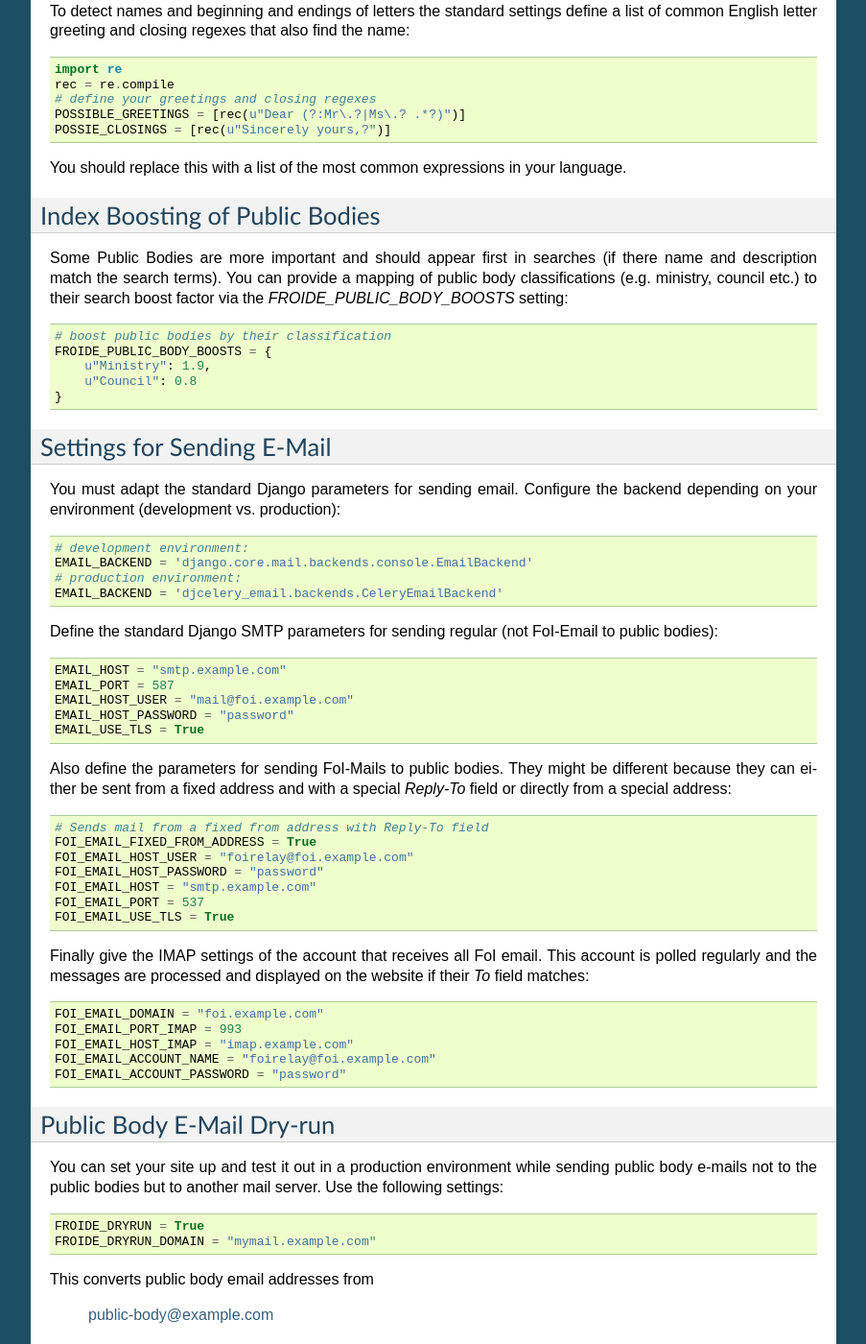
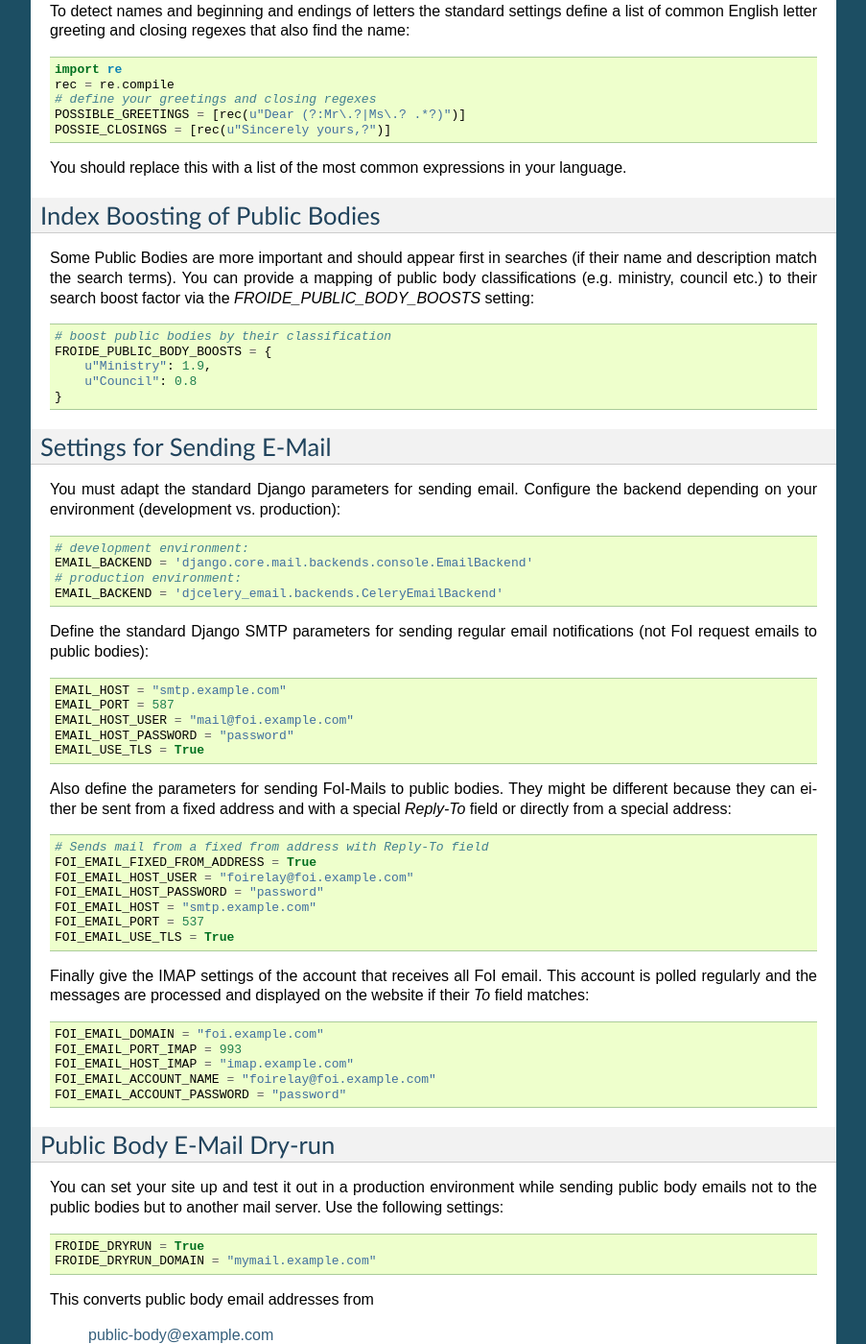
Before and after one commit to okfde/froide, a Sphinx documentation site: the page built from docs/configuration.rst, in a window 1280 px wide and 1400 px high, scrolled down 881 px. Shown: the whole window at 96% size, without its empty margins (198-1101 px from the left). Built offline with Sphinx 7.4.7, drawn with Linux system fonts in a browser that asks for light colours; pages that are not in the unit, such as notebooks, are missing from menus; some of the changed text lies outside the part shown.

```diff
--- a/docs/configuration.rst
+++ b/docs/configuration.rst
@@ -58,7 +58,7 @@ Index Boosting of Public Bodies
 -------------------------------
 
 Some Public Bodies are more important and should appear first in
-searches (if there name and description match the search terms). You can
+searches (if their name and description match the search terms). You can
 provide a mapping of public body classifications (e.g. ministry,
 council etc.) to their search boost factor via the `FROIDE_PUBLIC_BODY_BOOSTS` setting::
 
@@ -82,7 +82,7 @@ production)::
     # production environment:
     EMAIL_BACKEND = 'djcelery_email.backends.CeleryEmailBackend'
 
-Define the standard Django SMTP parameters for sending regular (not FoI-Email to public bodies)::
+Define the standard Django SMTP parameters for sending regular email notifications (not FoI request emails to public bodies)::
 
     EMAIL_HOST = "smtp.example.com"
     EMAIL_PORT = 587
@@ -118,7 +118,7 @@ Public Body E-Mail Dry-run
 --------------------------
 
 You can set your site up and test it out in a production environment
-while sending public body e-mails not to the public bodies but to
+while sending public body emails not to the public bodies but to
 another mail server. Use the following settings::
 
     FROIDE_DRYRUN = True
```
Also changed, not shown: other parts of docs/configuration.rst (+6 -2 lines).
